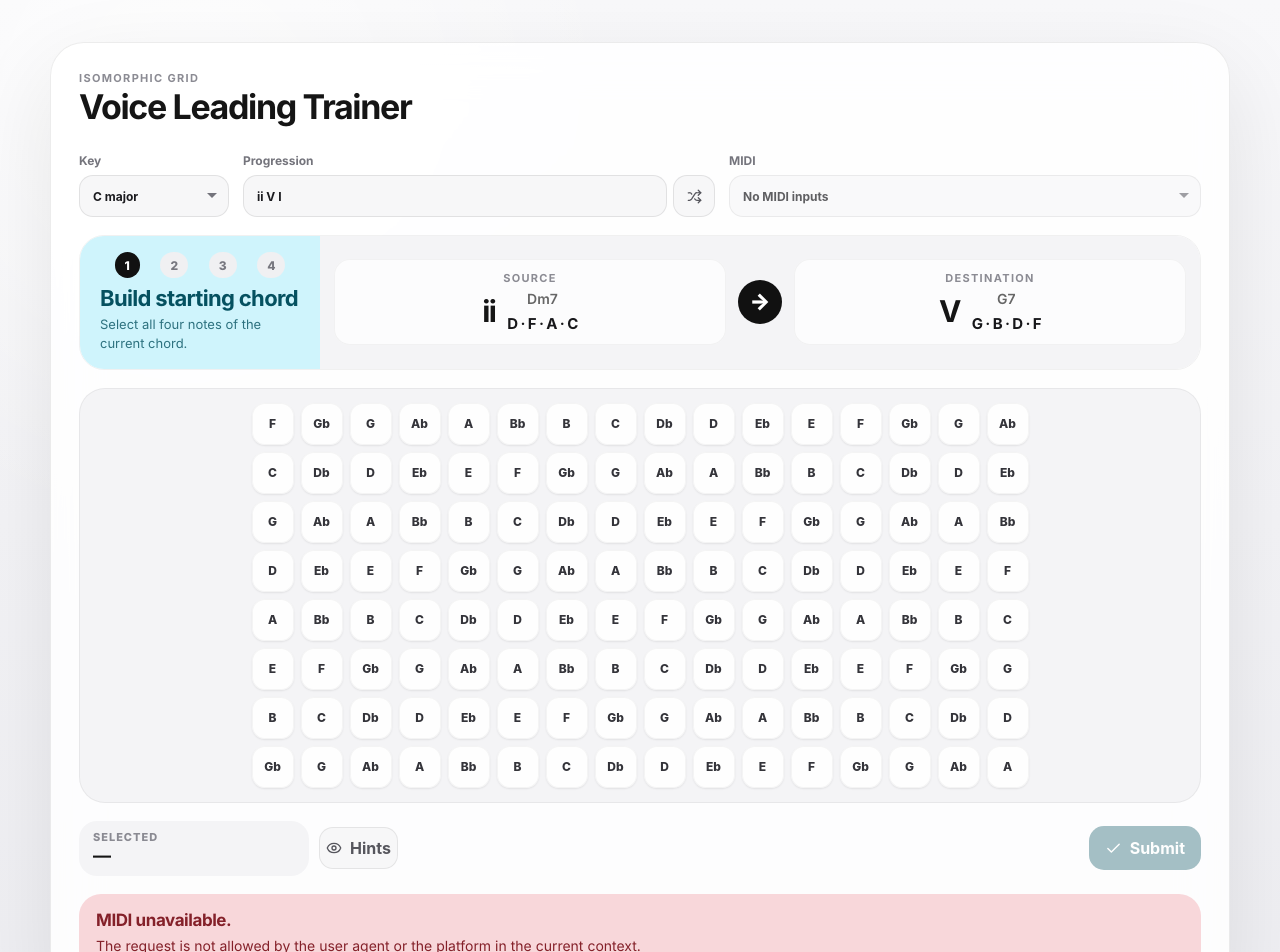
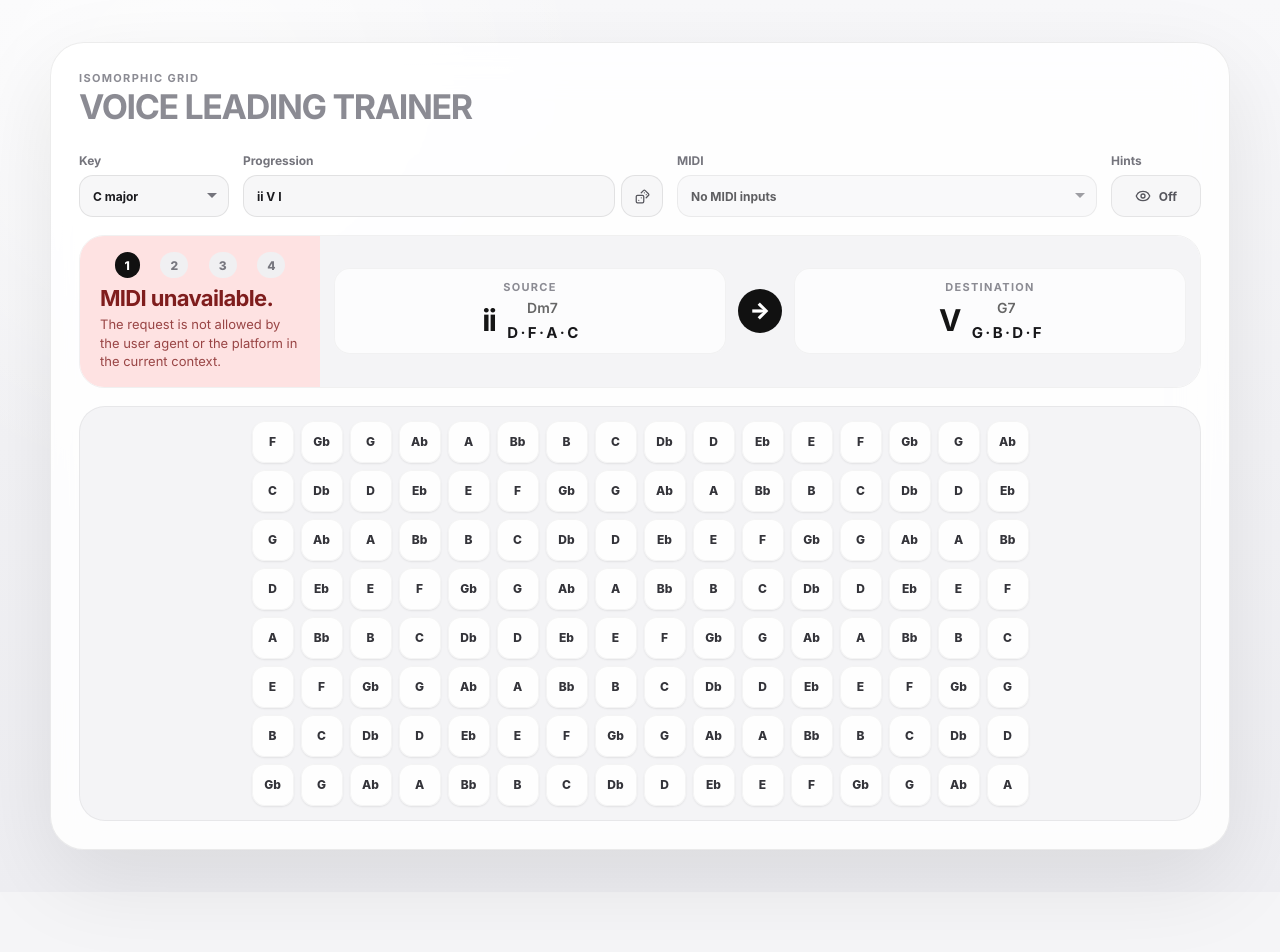
Before and after one commit to kazemio/isoflow, a React (Vite) app: page / in a window 1280 px wide. Shown: the top 952 px of the page. After the commit the page ends 892 px from the top, so only its background shows below. Built offline with nearby package versions, Linux system fonts and the light colour scheme.

Commit message:
UI tweaks

```diff
--- a/src/App.jsx
+++ b/src/App.jsx
@@ -1,5 +1,5 @@
 import React, { useEffect, useMemo, useRef, useState } from "react";
-import { Check, ChevronRight, Eye, Shuffle } from "lucide-react";
+import { Dices, Eye } from "lucide-react";
 
 const NOTES = ["C", "Db", "D", "Eb", "E", "F", "Gb", "G", "Ab", "A", "Bb", "B"];
 
@@ -611,11 +611,7 @@ function App() {
         const completedDestination = combined;
         setPendingDestination(completedDestination);
         setAwaitingNextRound(true);
-        setTransitionSummary({
-          title: "Correct transition",
-          body: `${fromSymbol} → ${toSymbol} in ${keyCenter} complete.`,
-          next: `Next round starts from ${toSymbol} with those notes already selected.`
-        });
+        setTransitionSummary(`Next round starts from ${toSymbol} with those notes selected.`);
         setFeedback(null);
       } else {
         setFeedback({
@@ -631,33 +627,17 @@ function App() {
     return false;
   }
 
+  function advanceStage() {
+    if (stage.key === "START_CHORD")         setStageIndex(1);
+    else if (stage.key === "IDENTIFY_GUIDES") setStageIndex(2);
+    else if (stage.key === "MOVE_GUIDES")    { setStageIndex(3); setSelected([]); }
+    setFeedback(null);
+  }
+
   function advance() {
-    if (awaitingNextRound) {
-      startNextRound();
-      return;
-    }
-
+    if (awaitingNextRound) { startNextRound(); return; }
     const ok = checkStage();
-    if (!ok) return;
-
-    if (stage.key === "START_CHORD") {
-      setStageIndex(1);
-      setFeedback(null);
-      return;
-    }
-
-    if (stage.key === "IDENTIFY_GUIDES") {
-      setStageIndex(2);
-      setFeedback(null);
-      return;
-    }
-
-    if (stage.key === "MOVE_GUIDES") {
-      setStageIndex(3);
-      setSelected([]);
-      setFeedback(null);
-      return;
-    }
+    if (ok) advanceStage();
   }
 
   advanceRef.current = advance;
@@ -739,13 +719,37 @@ function App() {
   const selectionText = displaySelection.map((c) => c.note).join(" ") || "—";
   const canAdvance = awaitingNextRound || currentSelection.length === maxSelectionsForStage();
 
-  // In MIDI mode, auto-submit after holding the correct notes for 3 seconds.
+  const infoCardClass = [
+    "info-card",
+    awaitingNextRound ? "success" : "",
+    !awaitingNextRound && feedback?.type === "bad" ? "feedback-bad" : "",
+    !awaitingNextRound && (feedback?.type === "good" || feedback?.type === "okay") ? "feedback-good" : "",
+  ].filter(Boolean).join(" ");
+
+  // MIDI mode: auto-submit after holding correct notes for 3 seconds.
   // eslint-disable-next-line react-hooks/rules-of-hooks
   useEffect(() => {
     if (!midiPlayMode || !canAdvance) return;
     const timer = setTimeout(() => advanceRef.current?.(), 3000);
     return () => clearTimeout(timer);
   }, [midiPlayMode, canAdvance]);
+
+  // Mouse mode: auto-check when selection is complete, then advance or clear.
+  // eslint-disable-next-line react-hooks/rules-of-hooks
+  useEffect(() => {
+    if (midiPlayMode || awaitingNextRound || !canAdvance) return;
+    const ok = checkStage();
+    const timer = setTimeout(() => { if (ok) advanceStage(); else clearCurrentStage(); }, 1200);
+    return () => clearTimeout(timer);
+  }, [canAdvance, midiPlayMode, awaitingNextRound]); // eslint-disable-line react-hooks/exhaustive-deps
+
+  // Mouse mode: auto-start next round after showing "Transition complete".
+  // eslint-disable-next-line react-hooks/rules-of-hooks
+  useEffect(() => {
+    if (midiPlayMode || !awaitingNextRound) return;
+    const timer = setTimeout(() => startNextRound(), 2500);
+    return () => clearTimeout(timer);
+  }, [awaitingNextRound, midiPlayMode]); // eslint-disable-line react-hooks/exhaustive-deps
 
   return (
     <main className="app-shell">
@@ -791,7 +795,7 @@ function App() {
                 onClick={() => { const p = generateRandomProgression(); setCustomText(p); resetAll(); }}
                 title="Random progression"
               >
-                <Shuffle size={15} />
+                <Dices size={15} />
               </button>
             </div>
           </label>
@@ -814,9 +818,21 @@ function App() {
               )}
             </select>
           </label>
+
+          <label>
+            Hints
+            <button
+              className={showHints ? "hint-button active" : "hint-button"}
+              onClick={() => setShowHints((value) => !value)}
+              type="button"
+            >
+              <Eye size={16} />
+              {showHints ? "On" : "Off"}
+            </button>
+          </label>
         </div>
 
-        <div className={awaitingNextRound ? "info-card success" : "info-card"}>
+        <div className={infoCardClass}>
           <div className="info-card-stage">
             <div className="flow-strip">
               {STAGES.map((item, index) => (
@@ -826,16 +842,19 @@ function App() {
               ))}
             </div>
 
-            <h2>{awaitingNextRound ? "Transition complete" : stage.title}</h2>
-            {!awaitingNextRound && (
-              <p className="instruction">{stage.instruction}</p>
-            )}
-            {awaitingNextRound && transitionSummary && (
-              <div className="transition-summary">
-                <strong>{transitionSummary.title}</strong>
-                <span>{transitionSummary.body}</span>
-                <em>{transitionSummary.next}</em>
-              </div>
+            {feedback && !awaitingNextRound ? (
+              <>
+                <h2>{feedback.title}</h2>
+                <p className="instruction">{feedback.body}</p>
+              </>
+            ) : (
+              <>
+                <h2>{awaitingNextRound ? "Transition complete" : stage.title}</h2>
+                {!awaitingNextRound && <p className="instruction">{stage.instruction}</p>}
+                {awaitingNextRound && transitionSummary && (
+                  <p className="instruction">{transitionSummary}</p>
+                )}
+              </>
             )}
           </div>
 
@@ -881,47 +900,6 @@ function App() {
           </div>
         </div>
 
-        <div className="action-row">
-          <div className="selection-group">
-            <div className="selection-readout">
-              <span>{stage.key === "FILL_CHORD" ? "Chord so far" : "Selected"}</span>
-              <strong>{selectionText}</strong>
-            </div>
-
-            <button
-              className={showHints ? "hint-button active" : "hint-button"}
-              onClick={() => setShowHints((value) => !value)}
-              type="button"
-            >
-              <Eye size={16} />
-              Hints
-            </button>
-          </div>
-
-          <button className="primary-button" disabled={!canAdvance} onClick={advance}>
-            {awaitingNextRound ? (
-              <>
-                Next round
-                <ChevronRight size={17} />
-              </>
-            ) : (
-              <>
-                <Check size={17} />
-                Submit
-              </>
-            )}
-          </button>
-
-        </div>
-
-        {feedback && (
-          <div className={`feedback ${feedback.type}`}>
-            <strong>{feedback.title}</strong>
-            <span>{feedback.body}</span>
-          </div>
-        )}
-
-
       </section>
     </main>
   );
--- a/src/styles.css
+++ b/src/styles.css
@@ -49,11 +49,6 @@ button {
 }
 
 .topbar,
-.action-row {
-  display: flex;
-  justify-content: space-between;
-  align-items: center;
-}
 
 .eyebrow {
   margin: 0 0 6px;
@@ -111,15 +106,11 @@ select {
   background-position: right 10px center;
 }
 
-.selection-group {
-  display: flex;
-  align-items: center;
-  gap: 10px;
-  margin-right: auto;
-}
 
 .hint-button {
   height: 42px;
+  width: 100%;
+  margin-top: 7px;
   border-radius: 14px;
   display: inline-flex;
   gap: 8px;
@@ -285,97 +276,26 @@ select {
   cursor: default;
 }
 
-.action-row {
-  gap: 10px;
-  margin-top: 18px;
-}
-
-.selection-readout {
-  min-width: 230px;
-  min-height: 54px;
-  border-radius: 18px;
-  padding: 9px 14px;
-  background: #f4f4f6;
-  display: flex;
-  flex-direction: column;
-  justify-content: center;
-}
-
-.selection-readout span {
-  color: #8a8a92;
-  font-size: 11px;
-  text-transform: uppercase;
-  letter-spacing: 0.09em;
-  font-weight: 800;
-}
-
-.selection-readout strong {
-  margin-top: 2px;
-  font-size: 18px;
-  letter-spacing: -0.03em;
-}
-
-.primary-button,
-.secondary-button,
-.ghost-button {
-  height: 44px;
-  padding: 0 16px;
-  border-radius: 15px;
-  display: inline-flex;
-  gap: 8px;
-  align-items: center;
-  justify-content: center;
-  cursor: pointer;
-  font-weight: 750;
-}
-
-.primary-button {
-  color: white;
-  background: #055160;
-}
-
-.secondary-button,
-.ghost-button {
-  color: #1e1e22;
-  background: #f2f2f4;
-}
-
-.ghost-button {
-  height: 38px;
-}
-
 button:disabled {
   opacity: 0.36;
   cursor: not-allowed;
 }
 
-.feedback {
-  margin-top: 18px;
-  border-radius: 22px;
-  padding: 17px;
-  display: grid;
-  gap: 7px;
-  font-size: 14px;
+.info-card.feedback-good .info-card-stage {
+  background: #dcfce7;
+  color: #14532d;
 }
 
-.feedback.good {
-  background: #d1e7dd;
-  color: #0f5132;
+.info-card.feedback-bad .info-card-stage {
+  background: #fee2e2;
+  color: #7f1d1d;
 }
 
-.feedback.okay {
-  background: #fff3cd;
-  color: #664d03;
-}
-
-.feedback.bad {
-  background: #f8d7da;
-  color: #842029;
-}
-
-.feedback strong {
-  font-size: 17px;
-  letter-spacing: -0.025em;
+.selected-notes {
+  margin: 6px 0 0;
+  font-size: 13px;
+  opacity: 0.72;
+  letter-spacing: 0.02em;
 }
 
 .hint {
@@ -414,14 +334,11 @@ button:disabled {
     white-space: normal;
   }
 
-  .action-row {
-    flex-wrap: wrap;
-  }
 }
 
 
 .controls.key-controls {
-  grid-template-columns: 150px 1fr 1fr;
+  grid-template-columns: 150px 1fr 1fr 90px;
 }
 
 .progression-field {
@@ -627,26 +544,6 @@ button:disabled {
 }
 
 
-.transition-summary {
-  display: grid;
-  gap: 6px;
-}
-
-.transition-summary strong {
-  font-size: 18px;
-  letter-spacing: -0.025em;
-}
-
-.transition-summary span,
-.transition-summary em {
-  color: currentColor;
-  opacity: 0.78;
-  font-style: normal;
-}
-
-.transition-summary em {
-  font-weight: 750;
-}
 
 
 /* During Transition Complete, the completed destination chord turns green.
@@ -666,16 +563,11 @@ button:disabled {
 .cell.source-guide.ghost:not(.selected):not(.moved-guide) {
   background: rgba(255, 255, 255, 0.94);
   color: #34343a;
+  box-shadow: 0 1px 2px rgba(0,0,0,0.08);
   outline: none;
-  box-shadow:
-    0 1px 2px rgba(0,0,0,0.08),
-    inset 0 0 0 2px rgba(242, 140, 40, 0.95);
 }
 
-/* If hint mode is also on, keep the same clean orange outline. */
 .cell.source-guide.ghost.guide-hint:not(.selected):not(.moved-guide) {
-  background: rgba(255, 255, 255, 0.94);
-  color: #34343a;
   box-shadow:
     0 1px 2px rgba(0,0,0,0.08),
     inset 0 0 0 2px rgba(242, 140, 40, 0.95);
```
